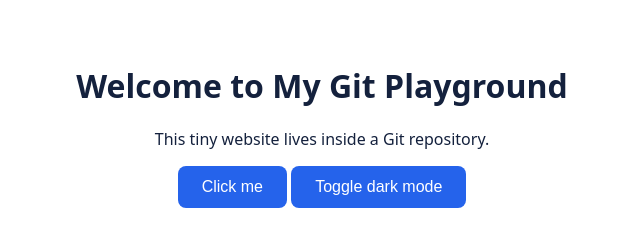
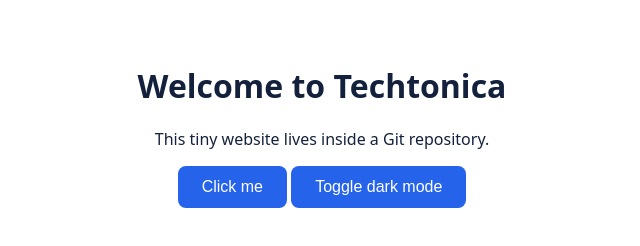
Before and after one commit to shahzab/techtonica-git-playground, a plain HTML site: page index.html in a window 1280 px wide. Shown: the whole page, without its empty margins (318-958 px from the left). Drawn offline with Linux system fonts and the light colour scheme.

Commit message:
Change heading to Welcome to Techtonica

```diff
--- a/index.html
+++ b/index.html
@@ -6,7 +6,7 @@
   <link rel="stylesheet" href="style.css">
 </head>
 <body>
-  <h1>Welcome to My Git Playground</h1>
+  <h1>Welcome to Techtonica</h1>
   <p>This tiny website lives inside a Git repository.</p>
   <button class="button">Click me</button>
   <button id="dark-toggle" class="button">Toggle dark mode</button>
```
